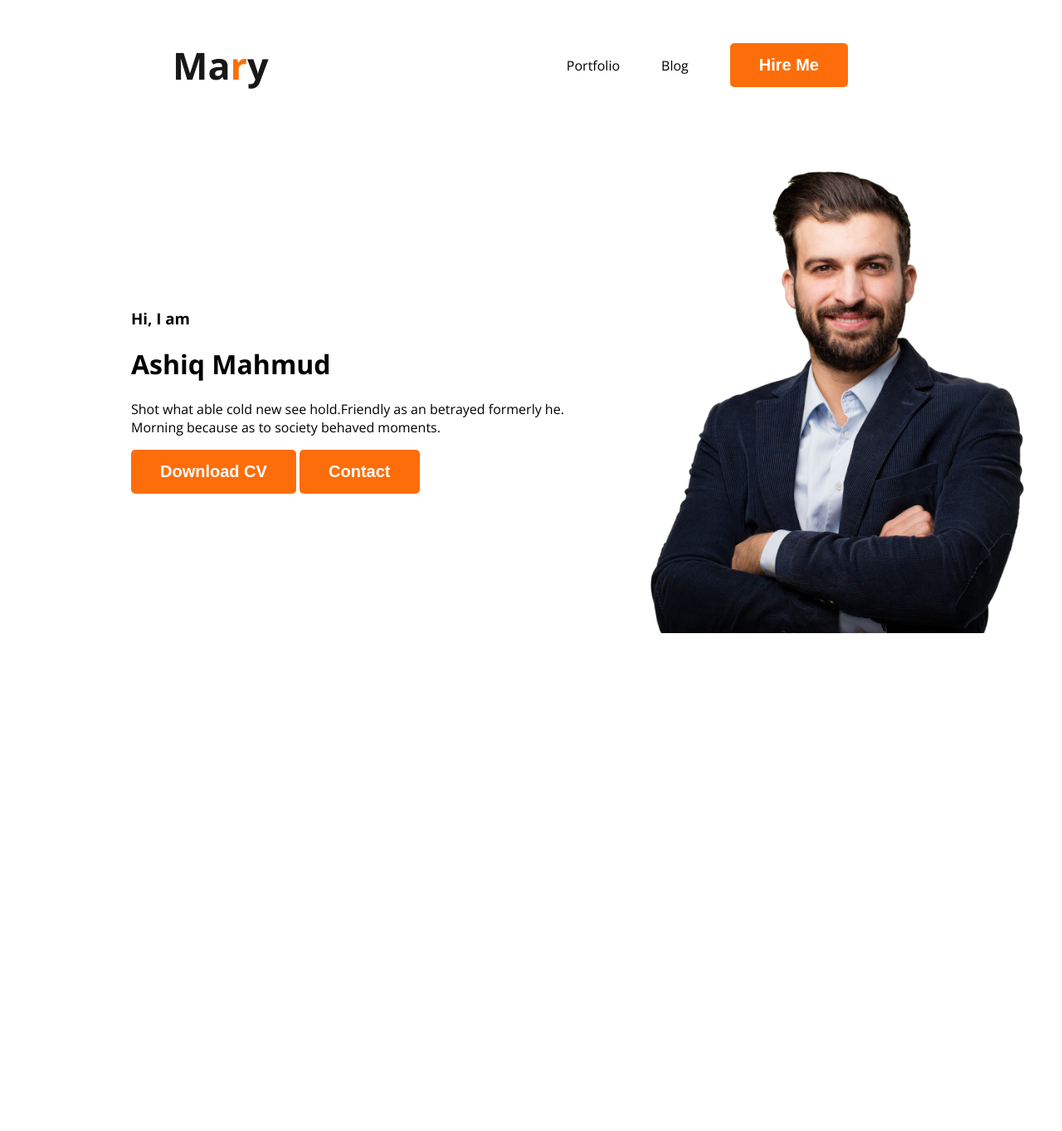
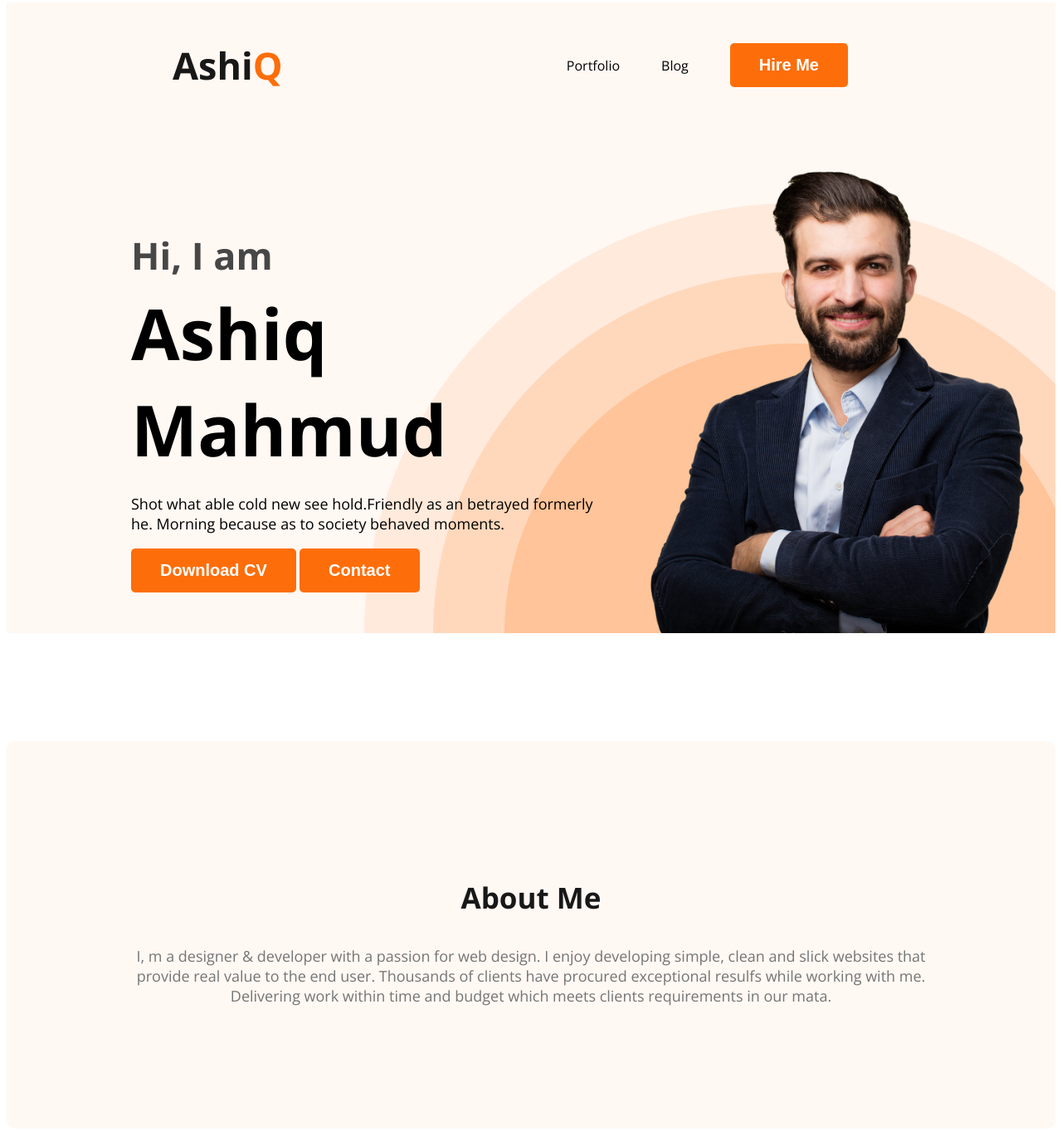
Before and after one commit to ashiqee/Developer-portfolio-lrn, a plain HTML site: page index.html in a window 1280 px wide. Shown: the part 5-1368 px from the top of the page at 83% size. Before the commit the page ends 806 px from the top, so only its background shows below. Drawn offline with nearby package versions, Linux system fonts and the light colour scheme.

Commit message:
add About Section

```diff
--- a/index.html
+++ b/index.html
@@ -16,7 +16,7 @@
   <body>
     <header class="header">
       <nav>
-        <h3 class="nav-tittle">Ma<span class="text-primary">r</span>y</h3>
+        <h3 class="nav-tittle">Ashi<span class="text-primary">Q</span></h3>
         <ul>
           <li><a href=""></a>Portfolio</li>
           <li><a href=""></a>Blog</li>
@@ -28,7 +28,7 @@
         <div class="banner-content">
           <h3 class="banner-greeting">Hi, I am</h3>
           <h1 class="banner-title">Ashiq Mahmud</h1>
-          <p>
+          <p class="banner-description">
             Shot what able cold new see hold.Friendly as an betrayed formerly
             he. Morning because as to society behaved moments.
           </p>
@@ -38,7 +38,18 @@
         <img class="profile-pic" src="images/hardy.png" alt="" />
       </div>
     </header>
-    <main></main>
+    <main>
+      <section class="about">
+        <h3 class="section-title">About Me</h3>
+        <p class="section-description">
+          I, m a designer & developer with a passion for web design. I enjoy
+          developing simple, clean and slick websites that provide real value to
+          the end user. Thousands of clients have procured exceptional resulfs
+          while working with me. Delivering work within time and budget which
+          meets clients requirements in our mata.
+        </p>
+      </section>
+    </main>
     <footer></footer>
   </body>
 </html>
--- a/styles/portfolio.css
+++ b/styles/portfolio.css
@@ -6,6 +6,19 @@ body {
 }
 .text-primary {
   color: #fd6e0a;
+}
+
+.section-title {
+  color: #181818;
+  text-align: center;
+  font-size: 35px;
+  font-weight: 700;
+}
+
+.section-description {
+  color: #757575;
+  text-align: center;
+  font-size: 18px;
 }
 /* nav related style  */
 nav {
@@ -39,7 +52,10 @@ nav a {
 /* header related styles */
 
 .header {
-  background-color: white;
+  background-color: #fff8f3;
+  background-image: url(../images/header_bg.png);
+  background-repeat: no-repeat;
+  background-position: bottom right;
 }
 
 .btn-primary {
@@ -53,11 +69,47 @@ nav a {
 }
 
 .banner {
-  padding: 30px 30px 30px 150px;
+  padding: 30px 30px 0px 150px;
   display: flex;
   align-items: center;
+  justify-content: space-between;
 }
 
 .banner .profile-pic {
   width: 500px;
 }
+
+.banner-content {
+  width: 585px;
+}
+
+.banner-greeting {
+  font-size: 45px;
+  color: #474747;
+  margin-bottom: 0;
+}
+
+.banner-title {
+  font-size: 85px;
+  font-weight: 700;
+  margin-top: 5px;
+  margin-bottom: 20px;
+}
+
+.banner-description {
+  font-size: 18px;
+  font-style: normal;
+  font-weight: 400;
+  display: flex;
+}
+
+/* Main Section Style */
+
+/* About Section Style */
+
+.about {
+  padding: 130px;
+  border-radius: 10px;
+  background: #fff8f3;
+  margin-top: 130px;
+}
```
